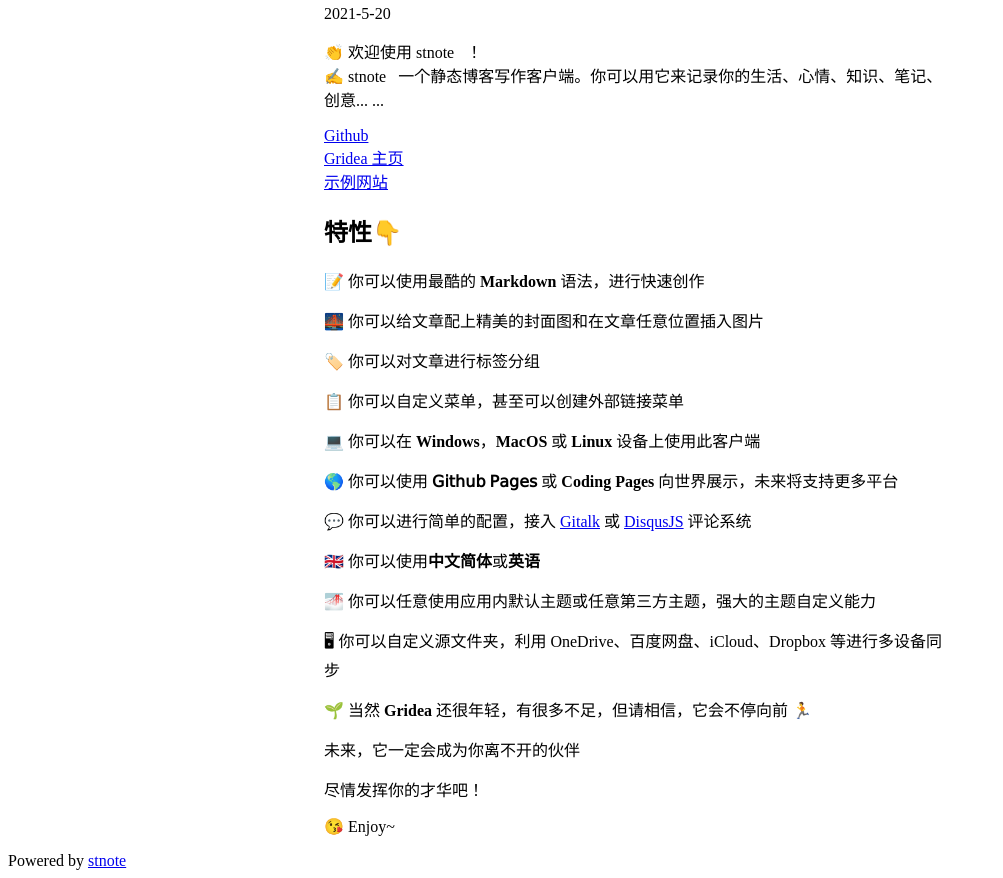
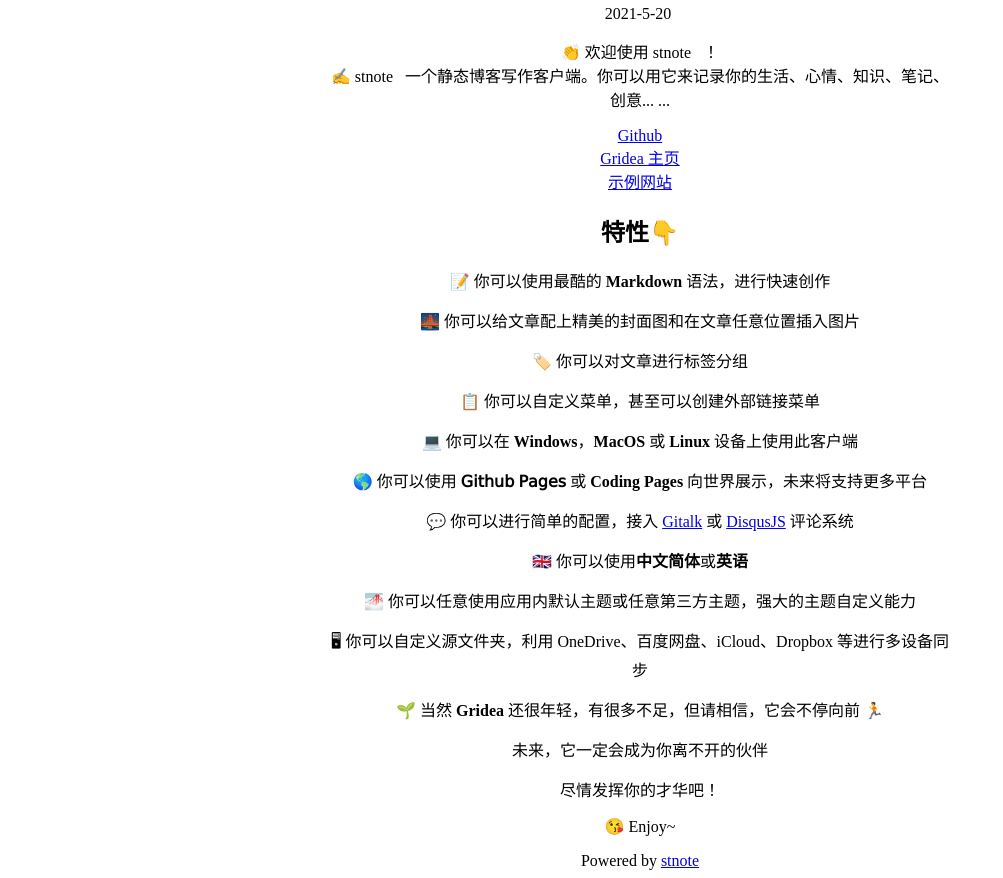
Before and after one commit to wuzhtuman/stnote.github.io, a plain HTML site: page index.html in a window 1280 px wide. Shown: the part 62-940 px from the top of the page, without its empty margins (0-1003 px from the left). Drawn offline with Linux system fonts and the light colour scheme.

Commit message:
Update index.html

```diff
--- a/index.html
+++ b/index.html
@@ -5,8 +5,8 @@
 
 <title>Hello stnote | stnote</title>
 
-  </head>
-  <body>
+  <center></head><center>
+  <center><body><center>
   <div style="display: block; margin: 0 auto; width: 50%; background: #fff;">
 
       <article class="article">
@@ -38,7 +38,7 @@
       </article>
     </div>
 
-Powered by <a href="https://stnote.tk">stnote </a></div>
+<center>Powered by <a href="https://stnote.tk">stnote </a></div><center>
 
 
   </body>
```
